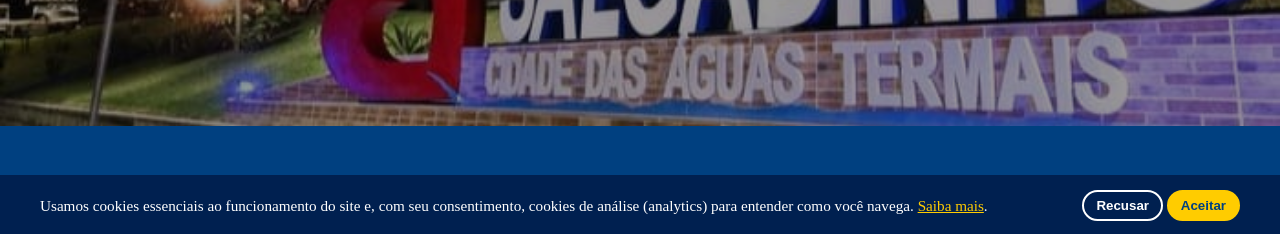
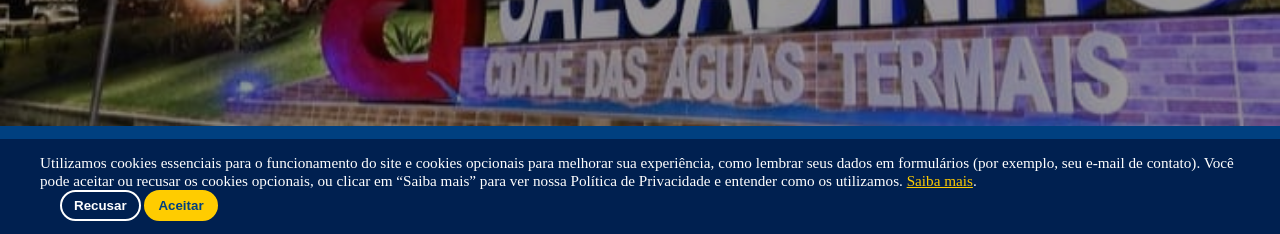
Before and after one commit to Adrian-Soares/IPRESAL, a plain HTML site: page index.html in a window 1280 px wide. Shown: the part 564-798 px from the top of the page. Drawn offline with Linux system fonts and the light colour scheme.

Commit message:
Ajuste no texto de cookies

```diff
--- a/index.html
+++ b/index.html
@@ -36,7 +36,7 @@
 <div id="cookie-banner" class="cookie-banner">
   <div class="cookie-banner__content">
     <p>
-      Usamos cookies essenciais ao funcionamento do site e, com seu consentimento, cookies de análise (analytics) para entender como você navega.
+      Utilizamos cookies essenciais para o funcionamento do site e cookies opcionais para melhorar sua experiência, como lembrar seus dados em formulários (por exemplo, seu e-mail de contato). Você pode aceitar ou recusar os cookies opcionais, ou clicar em “Saiba mais” para ver nossa Política de Privacidade e entender como os utilizamos.
       <a href="privacidade.html#cookies" class="cookie-banner__link">Saiba mais</a>.
     </p>
     <div class="cookie-banner__actions">
```
